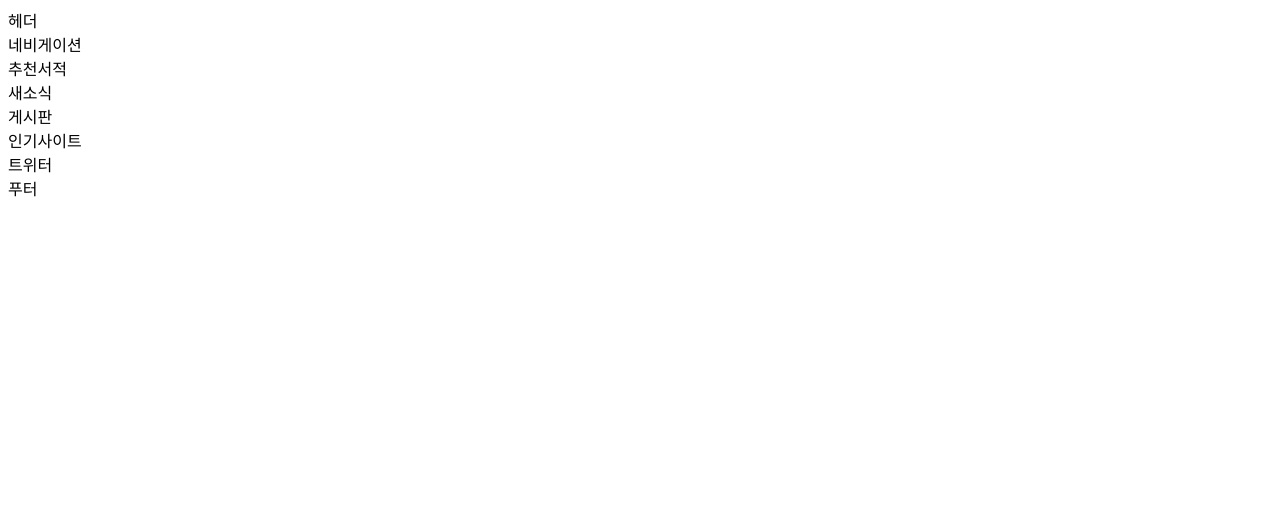
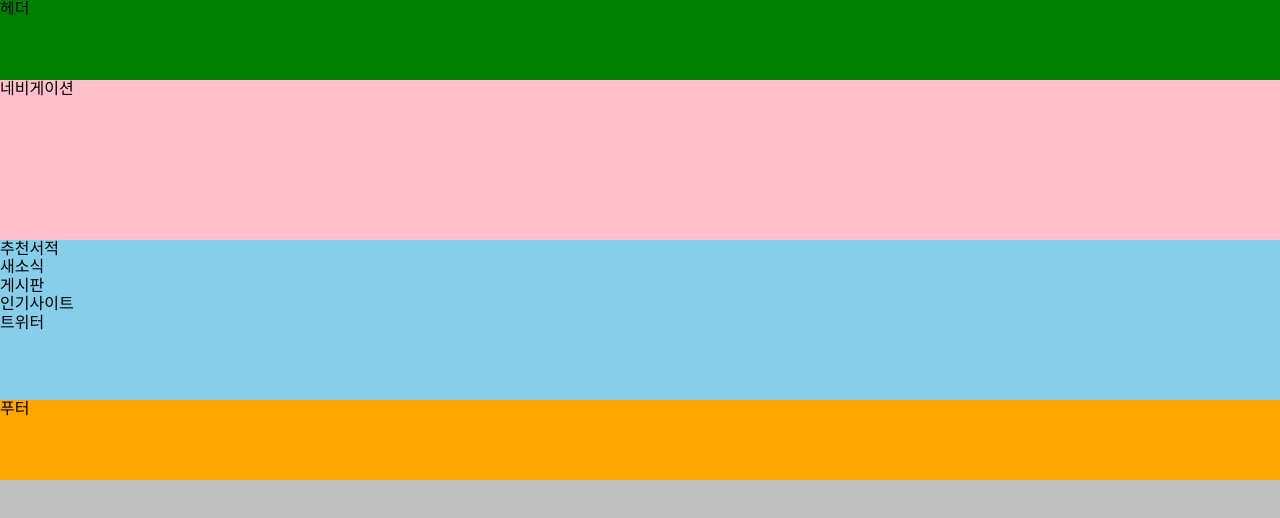
Before and after one commit to JOOMIOK/RWD, a plain HTML site: page index.html in a window 1280 px wide. Drawn offline with Linux system fonts and the light colour scheme.

Commit message:
FLEX 속성 관련 학습

```diff
--- a/css/style.css
+++ b/css/style.css
@@ -1 +1,41 @@
-/*  CSS 파일 */
+@charset "utf-8";
+@import url(./normalize.css);  /* 외부파일 불러 오기  */
+.container{
+  background-color: silver;
+  display: flex;
+  /* flex-direction: row;
+  flex-wrap:wrap ; */
+  flex-flow: row wrap;
+  justify-content: space-evenly;
+  align-items: center;
+  height:100vh;
+  align-content: flex-start;
+}
+.container > *{
+   /* flex-grow : 0 ;
+   flex-shrink: 1;
+   flex-basis: auto;    */
+   flex: 0 1 auto;
+
+}
+.header, .navigation, .main, .footer{
+  width:100%;
+
+}
+.header{
+background-color: green;
+height:10vh; /* 눈에 보이는 높이의 10분의 1  */
+}
+.navigation{
+background-color: pink;
+height:20vh;
+}
+.main{
+background-color: skyblue;
+height:20vh;
+}
+.footer{
+background-color: orange;
+height:10vh;
+align-self: flex-end;
+}
```
